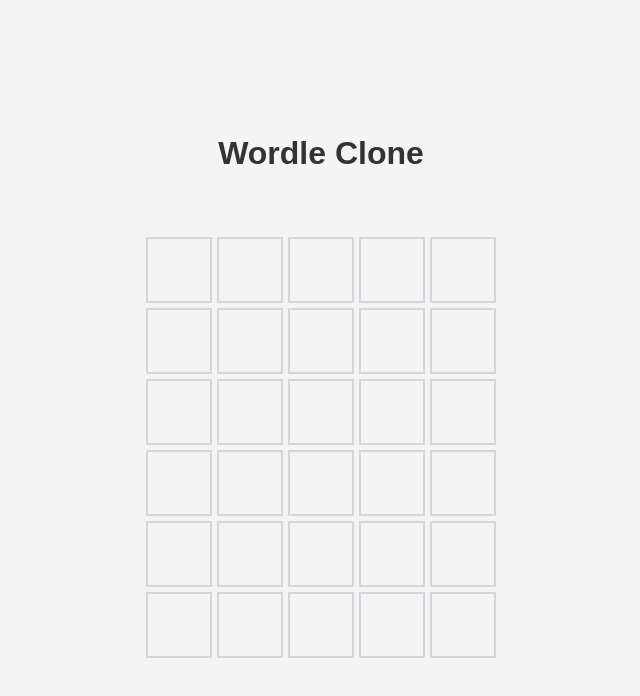
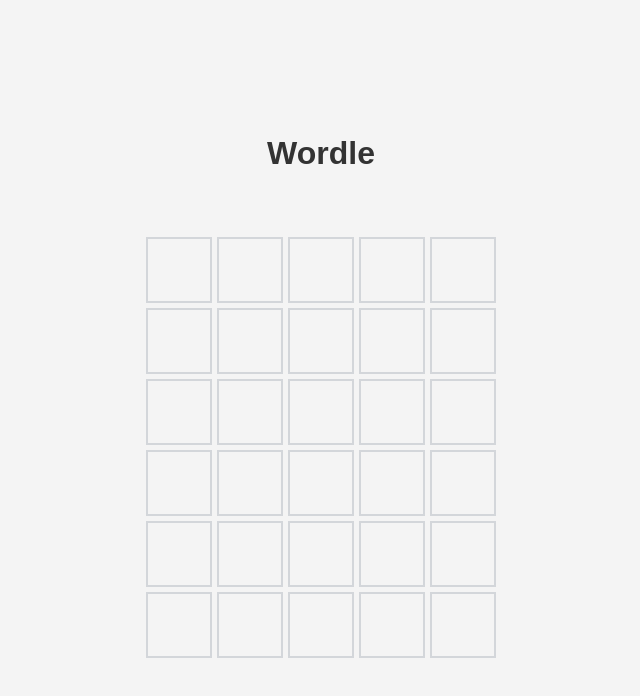
Before and after one commit to brialder/finalproject, a plain HTML site: page scratch/game.html in a window 1280 px wide. Shown: the whole page, without its empty margins (319-959 px from the left). Drawn offline with Linux system fonts and the light colour scheme.

Commit message:
Add files via upload

```diff
--- a/scratch/game.html
+++ b/scratch/game.html
@@ -200,7 +200,7 @@
 </head>
 <body>
 
-    <h1>Wordle Clone</h1>
+    <h1>Wordle</h1>
 
     <div id="game-container">
         <div id="message-area"></div>
```
